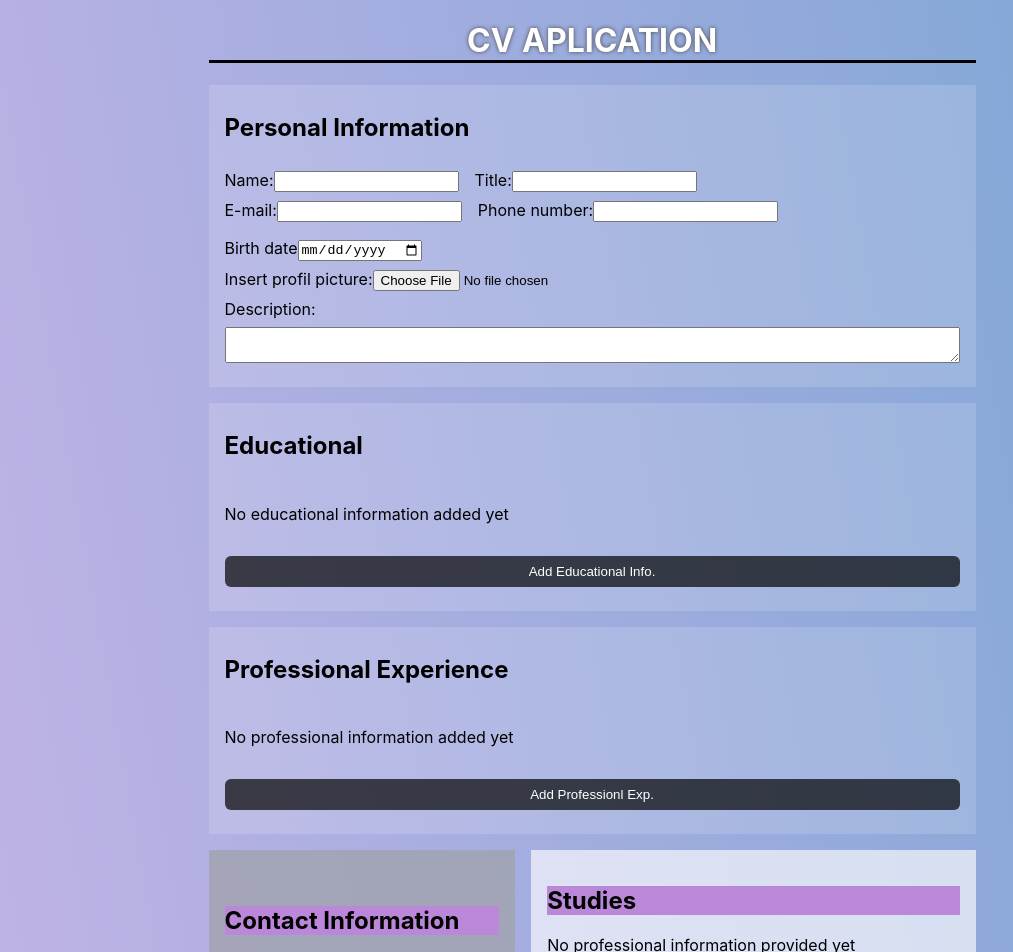
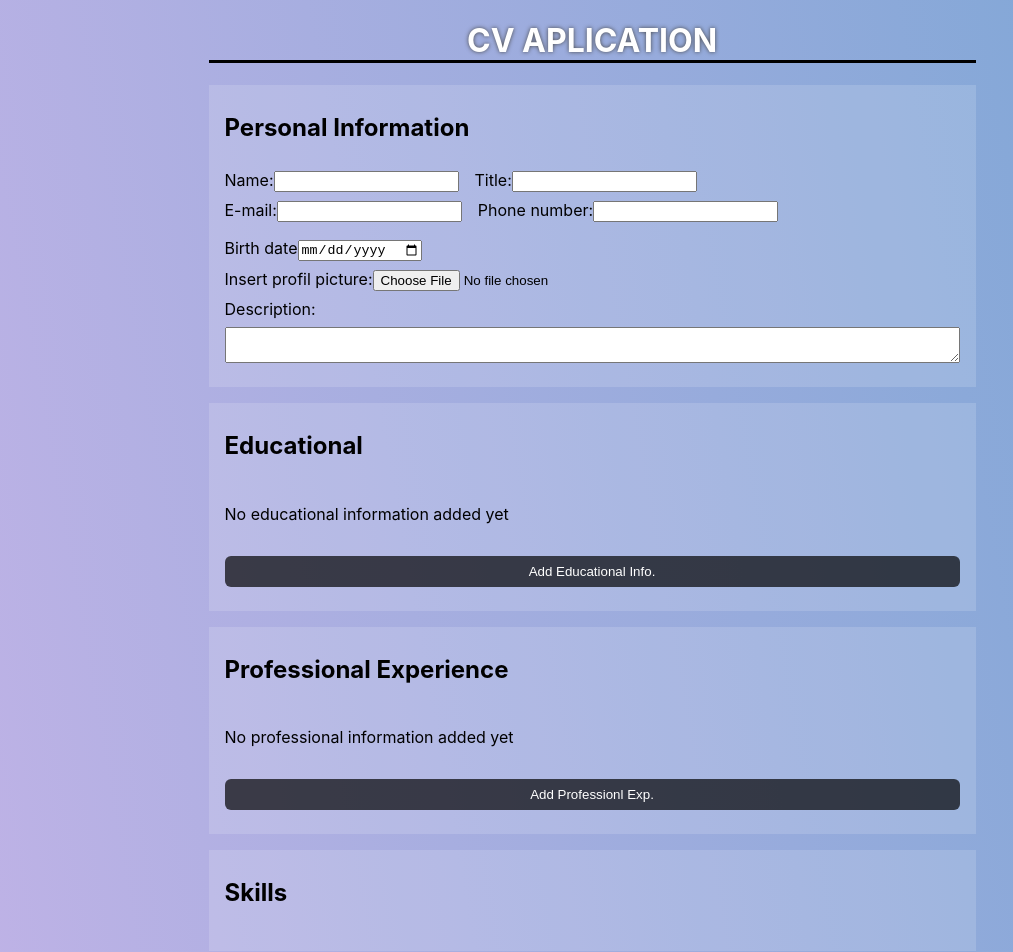
Before and after one commit to DavitBoo/cv-project-react, a React (Create React App) app: page / in a window 1280 px wide. Shown: the top 952 px of the page, without its empty margins (48-1061 px from the left). Built offline with nearby package versions, Linux system fonts and the light colour scheme.

Commit message:
skil created, I am going to simplify the code, because if have to copy past some methods and I don't want to do this

```diff
--- a/src/App.js
+++ b/src/App.js
@@ -3,6 +3,7 @@ import Cv from './components/Cv'
 import PersonalInfo from './components/PersonalInfo'
 import Education from './components/Education'
 import Professional from './components/Professional'
+import Skills from './components/Skills'
 
 
 class App extends Component {
@@ -20,7 +21,8 @@ class App extends Component {
                 picture: ""
               },
             educational: [],
-            professional: []
+            professional: [],
+            skills: []
         }
 
     }
@@ -31,6 +33,7 @@ class App extends Component {
                 {  ...this.state.personalInfo, [key]:value }
         })
     }
+
 
     addEducation = (obj) => {
         this.setState({
@@ -96,6 +99,13 @@ class App extends Component {
                     removeProfessioanl={this.removeProfessioanl}
                     formChanges={this.onProfessionalFormChanges}
                 />
+                <Skills
+                    skills={this.state.skills}
+                    addSkills={this.addSkills}
+                    removeSkills={this.removeSkills}
+                    formChanges={this.onSkillsFormChanges}
+                />
+
               </form>
               <Cv data={this.state}/>
               <p>Create by <a href="https://github.com/DavitBoo">DavitBoo</a></p>
--- /dev/null
+++ b/src/components/Skills.js
@@ -0,0 +1,11 @@
+import React, { Component } from 'react'
+
+export default class Skills extends Component {
+  render() {
+    return (
+      <div id="skills" className='flex-column'>
+        <h2>Skills</h2>
+      </div>
+    )
+  }
+}
--- a/src/styles/index.css
+++ b/src/styles/index.css
@@ -76,7 +76,7 @@ img{
 
 
 /************ FORM ************/
-#personal-info, #educational, #professional-experience{
+#personal-info, #educational, #professional-experience, #skills{
   padding: .5rem 1rem 1.5rem 1rem;
   background-color: #ffffff25;
   margin: 1rem auto;
```
